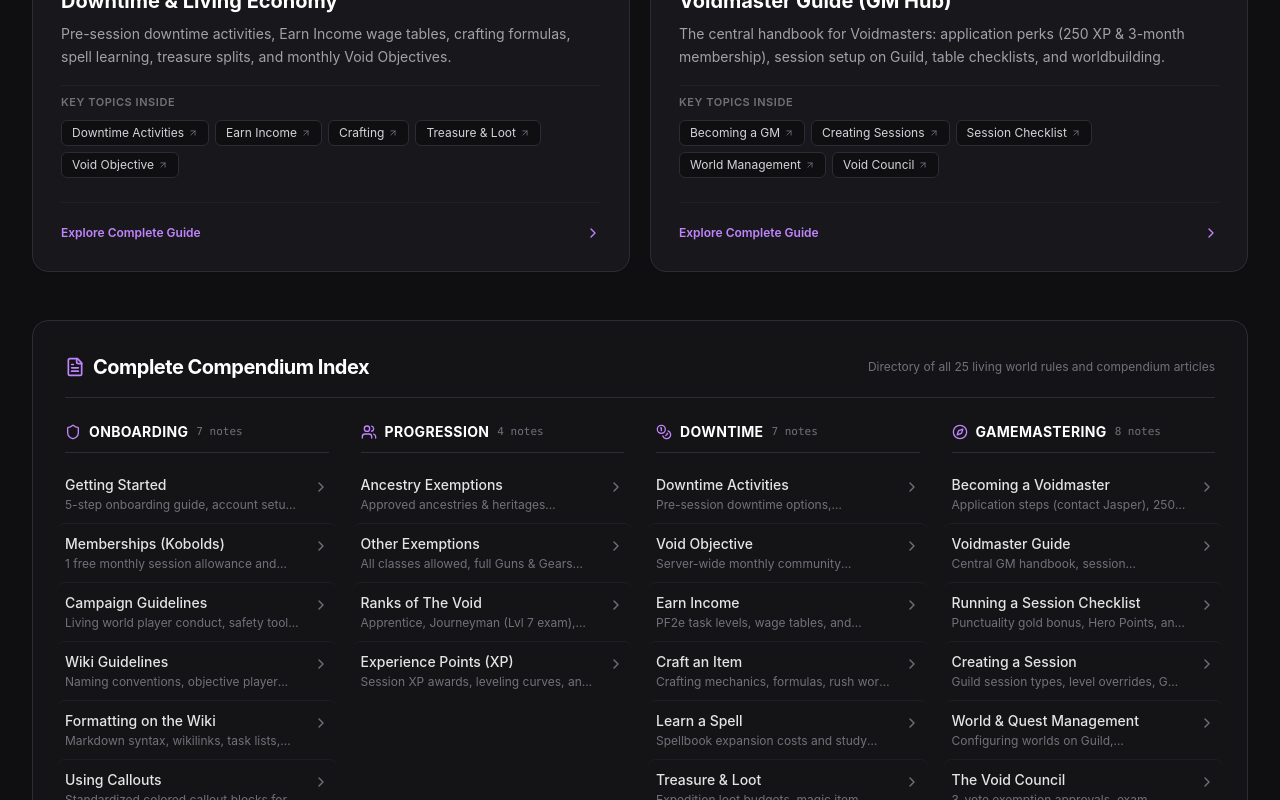
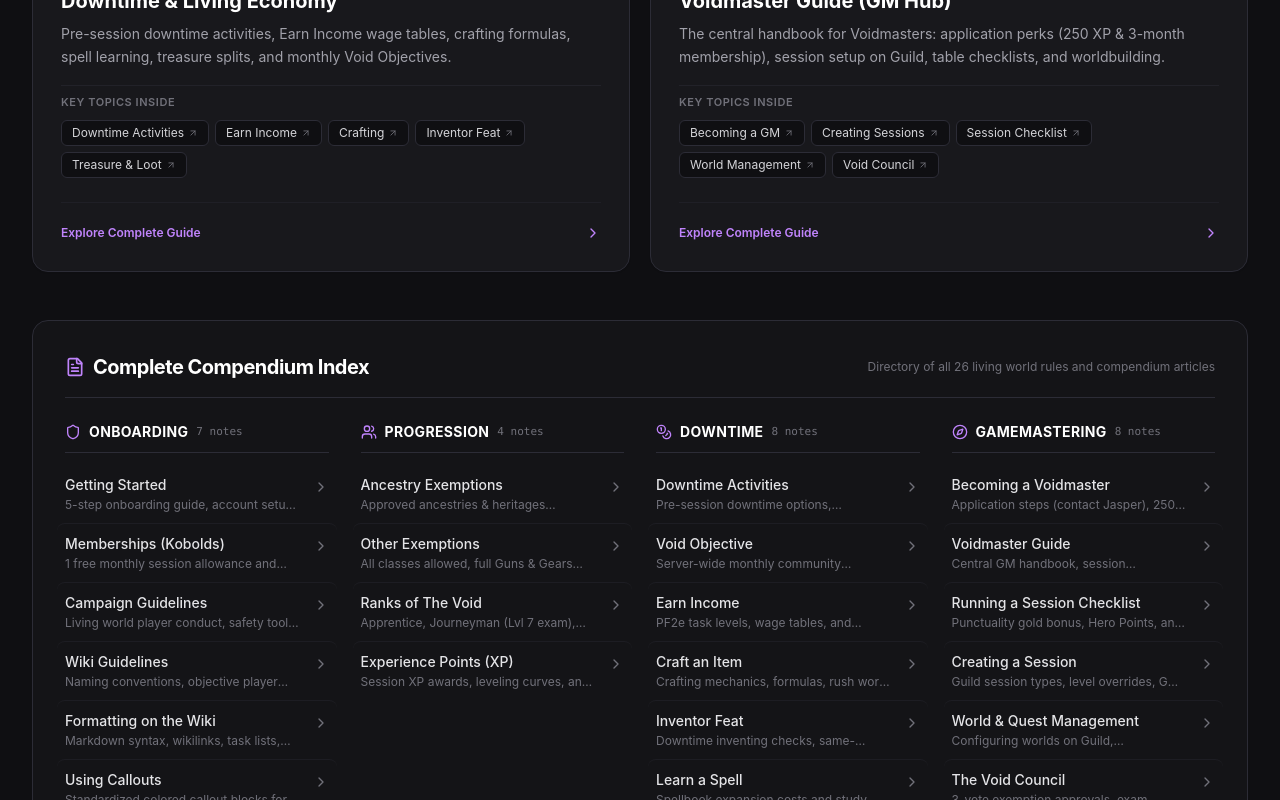
Before and after one commit to Zorth/void-player-wiki-app, a Next.js app: page /rules in a window 1280 px wide. Shown: the part 860-1660 px from the top of the page. Built offline with nearby package versions, Linux system fonts and the light colour scheme; no server answers.

Commit message:
upd rule layout

```diff
--- a/src/app/rules/page.tsx
+++ b/src/app/rules/page.tsx
@@ -160,6 +160,7 @@ export default async function RulesPage() {
     { title: 'Void Objective', slug: 'void-objective', summary: 'Server-wide monthly community objectives and gold reward scaling.' },
     { title: 'Earn Income', slug: 'earnincome', summary: 'PF2e task levels, wage tables, and weekly income calculation.' },
     { title: 'Craft an Item', slug: 'crafting', summary: 'Crafting mechanics, formulas, rush work, and item repair.' },
+    { title: 'Inventor Feat', slug: 'inventor', summary: 'Downtime inventing checks, same-session crafting, and sharing formula rules.' },
     { title: 'Learn a Spell', slug: 'learnspell', summary: 'Spellbook expansion costs and study requirements for casters.' },
     { title: 'Treasure & Loot', slug: 'treasure', summary: 'Expedition loot budgets, magic item ratios, and gold distribution.' },
     { title: 'Death & Resurrection', slug: 'death', summary: 'Character death rituals, resurrection costs, and backup characters.' },
@@ -245,8 +246,8 @@ export default async function RulesPage() {
               { label: 'Downtime Activities', slug: 'downtime' },
               { label: 'Earn Income', slug: 'earnincome' },
               { label: 'Crafting', slug: 'crafting' },
+              { label: 'Inventor Feat', slug: 'inventor' },
               { label: 'Treasure & Loot', slug: 'treasure' },
-              { label: 'Void Objective', slug: 'void-objective' },
             ]}
           />
 
@@ -277,7 +278,7 @@ export default async function RulesPage() {
             </h2>
           </div>
           <span className="text-xs text-obsidian-textFaint">
-            Directory of all 25 living world rules and compendium articles
+            Directory of all 26 living world rules and compendium articles
           </span>
         </div>
 
```
